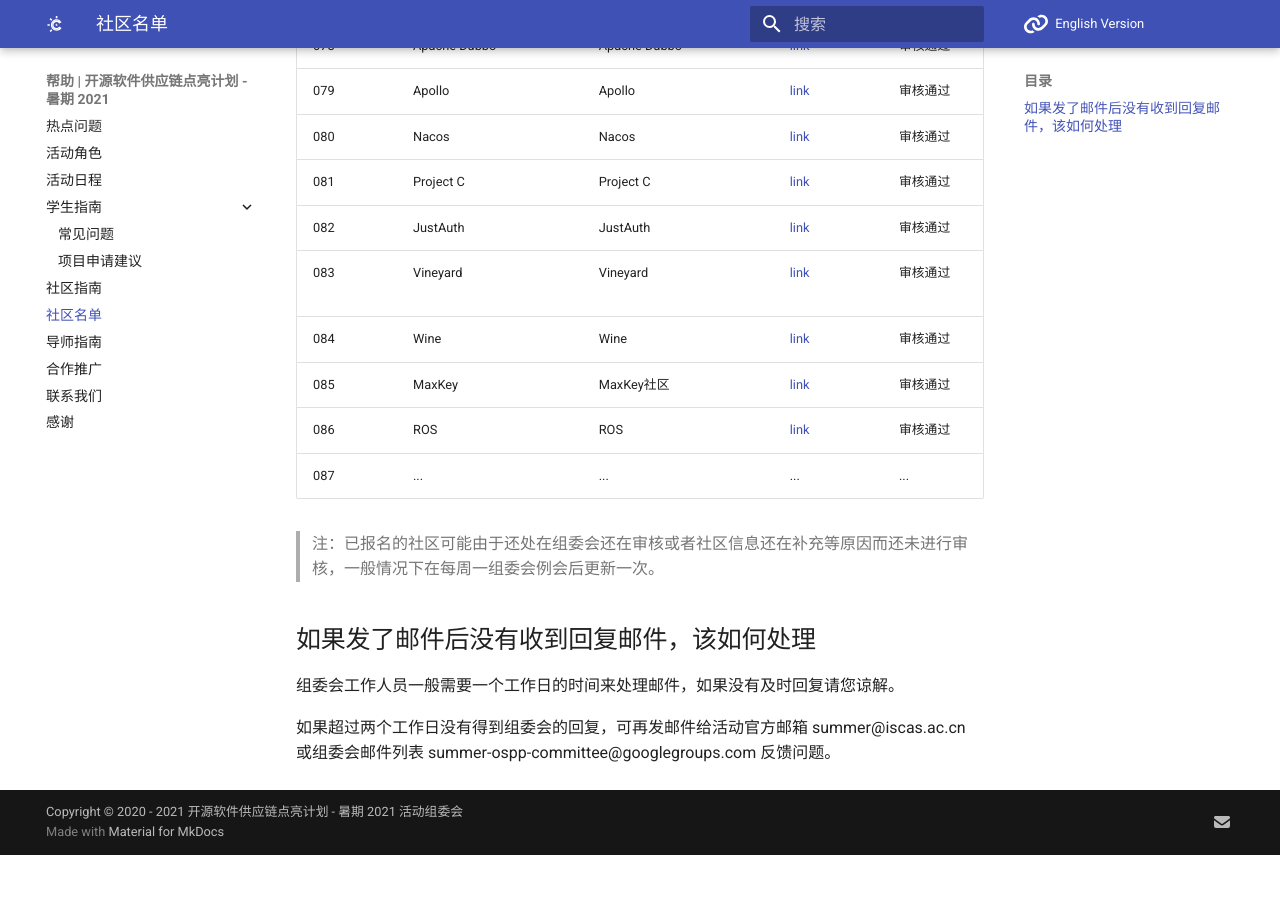
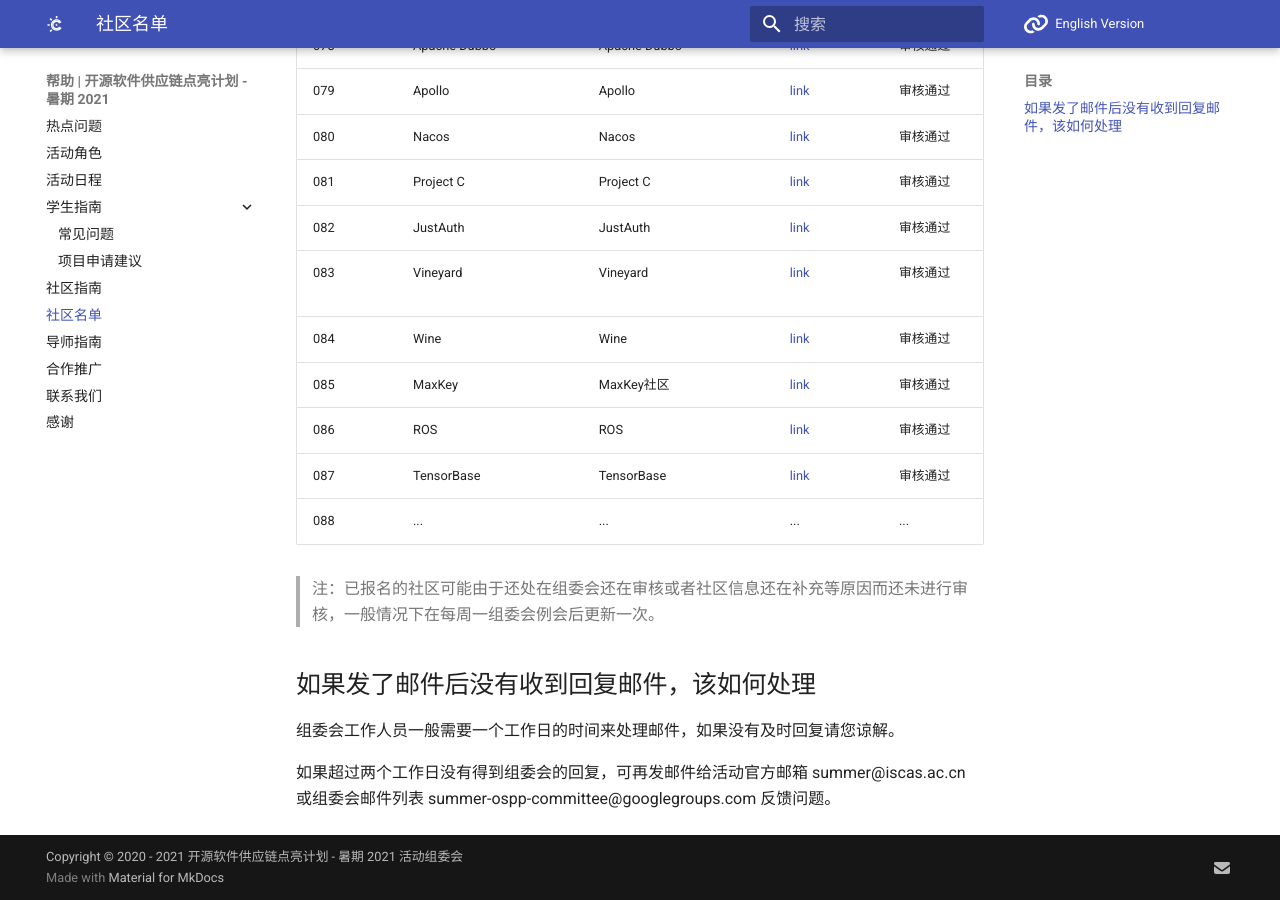
Before and after one commit to summer-ospp/help, an MkDocs documentation site: the page built from docs/communities-list.md, in a window 1280 px wide and 900 px high, scrolled down 4206 px. Built offline with MkDocs 1.6.1 and Material for MkDocs 9.7.7, drawn with Linux system fonts in a browser that asks for light colours; comment, search, counter and statistics services are not loaded; before the commit the page ends 5061 px from its top, so only the background shows below that.

Commit message:
Update communities-list.md

```diff
--- a/docs/communities-list.md
+++ b/docs/communities-list.md
@@ -92,7 +92,9 @@
 | 084  | Wine                    | Wine                            | [link]( https://www.winehq.org)                                | 审核通过    |
 | 085  | MaxKey                  | MaxKey社区                       | [link]( https://maxkeytop.gitee.io/)                           | 审核通过    |
 | 086  | ROS                     | ROS                             | [link]( http://ros.org/)                                        | 审核通过    |
-| 087  | ...                     | ...                | ...         | ...    |
+| 087  | TensorBase              | TensorBase                      | [link]( https://github.com/tensorbase/tensorbase)               | 审核通过 |
+| 088  | ...                     | ...                | ...         | ...    |
+
 
 > 注：已报名的社区可能由于还处在组委会还在审核或者社区信息还在补充等原因而还未进行审核，一般情况下在每周一组委会例会后更新一次。
 
```
